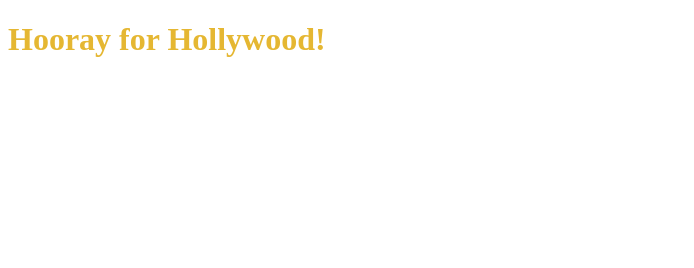
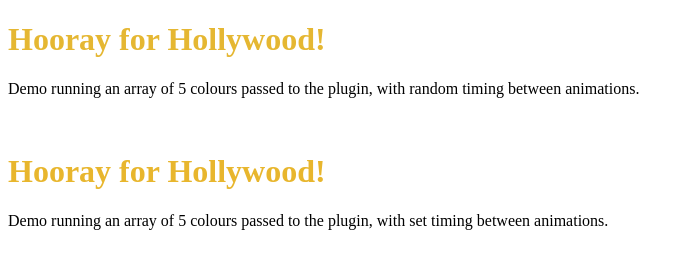
Before and after one commit to doobox/Hollywood, a plain HTML site: page index.html in a window 1280 px wide. Shown: the whole page, without its empty margins (0-694 px from the left). Drawn offline with nearby package versions, Linux system fonts and the light colour scheme.

Commit message:
Reverted back from tests

```diff
--- a/hollywood.js
+++ b/hollywood.js
@@ -13,9 +13,15 @@
         base.$el.data("hollywood", base);
 
         base.currentColor = 0;
+        base.chars = "";
 
         base.init = function(){
             base.options = $.extend({},$.hollywood.defaultOptions, options);
+            //base.chars = base.$el.text().split("");
+            //base.$el.empty();
+		    //$.each(base.chars, function (i, el) {
+		    	//base.$el.append("<span>" + el + "</span");
+		    //});
             base.animateColor(0,base.options.randomSpeed);
         };
 
@@ -26,7 +32,7 @@
 	        }else{
 		        var animationspeed = base.options.animationSpeed;
 	        }
-        	$("#hollywoodText").animate({
+        	$(base.$el).animate({
 	          color: base.options.colorArray[x]
 	        }, animationspeed, function() {
 		        if(base.currentColor == base.options.colorArray.length - 1){
@@ -64,4 +70,10 @@ $(document).ready(function(){
 		animationSpeed: 1000,
 		randomSpeed: true
 	});
+
+	$("#hollywoodTextTwo").hollywood({
+		colorArray: ["#5E405B","#859B5D","#E94B7C","#87D4DE","#EDB524"],
+		animationSpeed: 500,
+		randomSpeed: false
+	});
 });
--- a/index.html
+++ b/index.html
@@ -10,5 +10,11 @@
     <div id="hollywoodText">
 	    <h1>Hooray for Hollywood!</h1>
     </div>
+    <p>Demo running an array of 5 colours passed to the plugin, with random timing between animations.</p>
+    <br />
+    <div id="hollywoodTextTwo">
+	    <h1>Hooray for Hollywood!</h1>
+    </div>
+    <p>Demo running an array of 5 colours passed to the plugin, with set timing between animations.</p>
   </body>
 </html>
```
